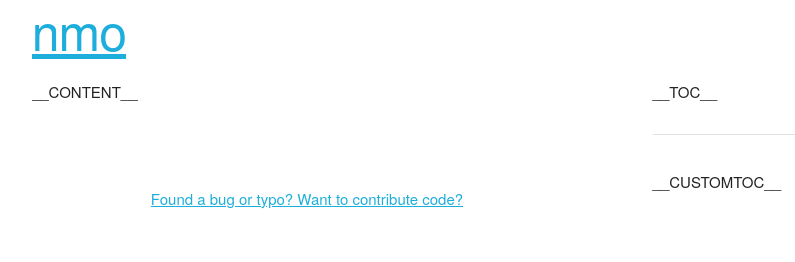
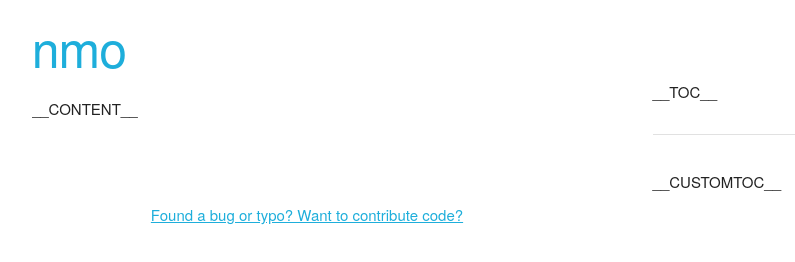
Before and after one commit to apache/couchdb-nmo, a website: page doc/website/doc-template.html in a window 1280 px wide. Shown: the whole page, without its empty margins (333-1128 px from the left). Drawn offline with nearby package versions, Linux system fonts and the light colour scheme; files that its build step writes are made by us from their sources.

Commit message:
website: add styles & fix markup

```diff
--- a/doc/website/assets/css/custom.less
+++ b/doc/website/assets/css/custom.less
@@ -7,7 +7,7 @@
 }
 
 .wrapper {
-  margin: 0 auto;
+  margin: 0 auto 100px auto;
   width: 43%;
   overflow: hidden;
 }
@@ -25,3 +25,11 @@ footer {
 .mark {
   margin-left: 2%;
 }
+
+header a {
+  text-decoration: none;
+}
+
+iframe {
+  margin-bottom: 5%;
+}
--- a/doc/website/doc-template.html
+++ b/doc/website/doc-template.html
@@ -7,7 +7,7 @@
 </head>
 <body>
 
-  <div class="wrapper"
+  <div class="wrapper">
     <header>
       <h1>
         <a href="__PATH__/">nmo</a>
```
